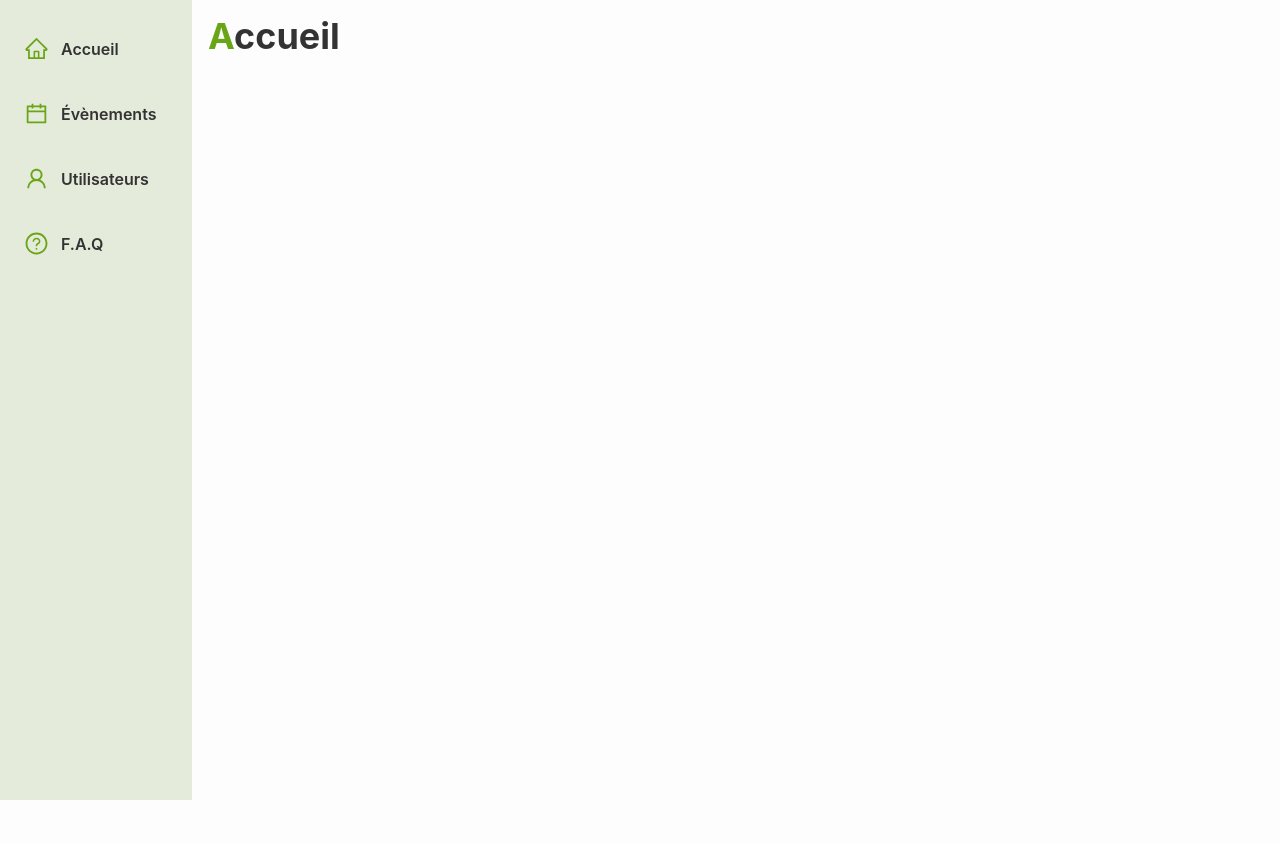
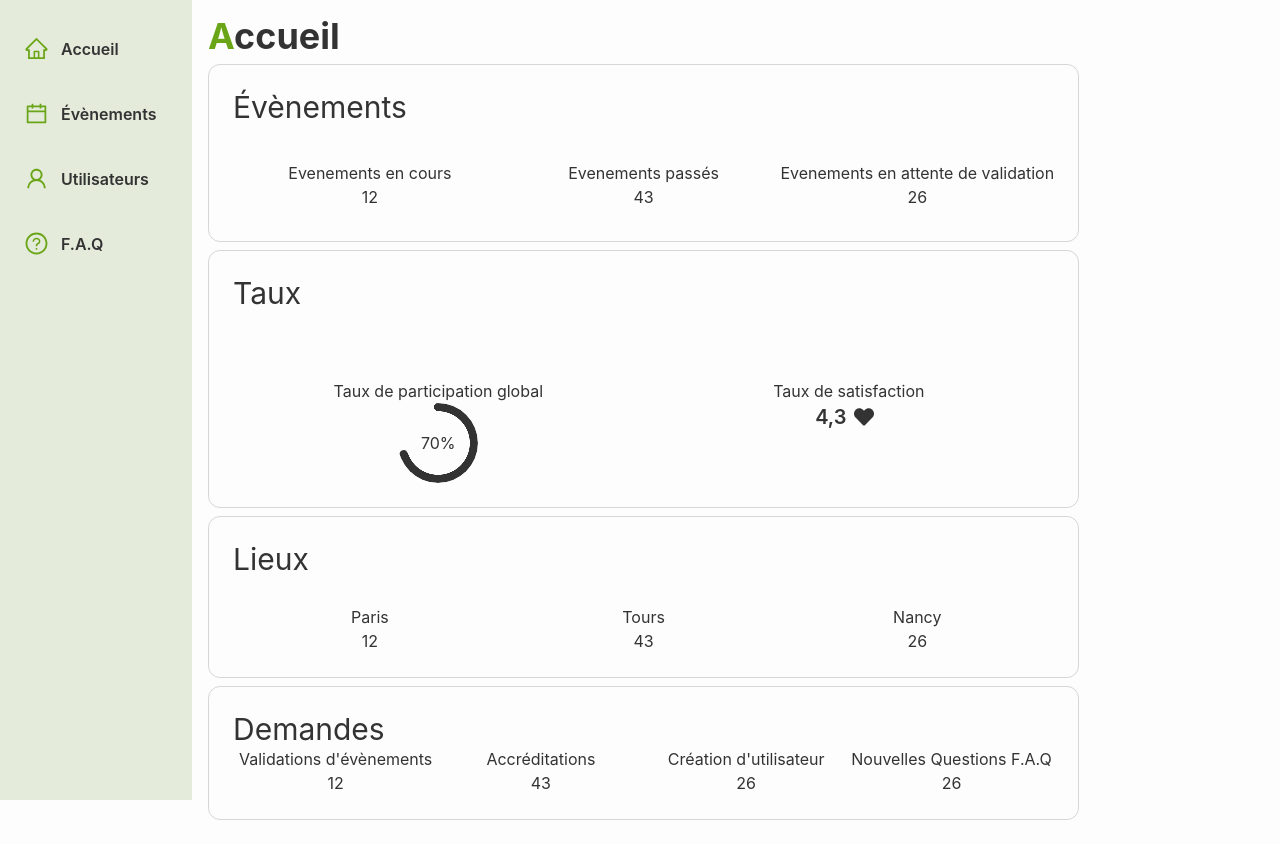
Before and after one commit to ElDucche/Amie-Dashboard, a Next.js app: page / in a window 1280 px wide. Before the commit the page ends 800 px from the top, so only its background shows below. Built offline with nearby package versions, Linux system fonts and the light colour scheme.

Commit message:
Bug firefox detecté

```diff
--- a/app/events/[id]/page.tsx
+++ /dev/null
@@ -1,16 +0,0 @@
-import Link from 'next/link';
-import { EventForm } from '../../../components/Event/EventForm';
-
-async function Event({params} : {params : {id : number}}) {
-    const event = await fetch(`https://mockend.com/ElDucche/Amie-Dashboard/events/${params.id}`)
-    .then(res => res.json());
-    console.log(event);
-  return (
-    <div>
-        <Link href={'/events/'} className="pb-6 text-primary hover:before:content-['<'] hover:before:mr-2 hover:before:p-1">Retour</Link>
-        <EventForm event={event} />
-    </div>
-  )
-}
-
-export default Event
--- a/app/events/page.tsx
+++ b/app/events/page.tsx
@@ -1,7 +1,7 @@
 import Title from "../../components/layout/Title";
-import Link from "next/link";
 import EventCard from "../../components/EventCard";
 import { Evenment } from "../../typing";
+import { ModifyEventButton } from "../../components/layout/ModifyEventButton";
 
 const fetchEvent = async () => {
   const res = await fetch("https://mockend.com/ElDucche/Amie-Dashboard/events")
@@ -23,9 +23,9 @@ export default async function Events() {
         </div>
           <div className="mt-4 grid grid-cols-1 md:grid-cols-2 lg:grid-cols-3 xl:grid-cols-4 gap-4">
             {events.map((event) => (
-              <Link href={`/events/${event.id}`} key={event.id}>
-                <EventCard img={event.cover} name={event.title} date={event.createdAt} place={event.place} peoples={event.entrant} />
-              </Link>
+              <div key={event.id}>
+                <EventCard event={event} />
+              </div>
             ))}
           </div>
       </div>
--- a/app/page.tsx
+++ b/app/page.tsx
@@ -1,9 +1,83 @@
 import Title from "../components/layout/Title";
+import { FaHeart } from 'react-icons/fa'
 
 export default function Home() {
     return (
-    <div>
+    <div className="gap-6">
         <Title>Accueil</Title>
+        <div className="grid grid-cols-3 grid-rows-2 p-6 border border-neutral/20 rounded-xl my-2">
+            <h1 className="col-span-3 text-3xl h-16">Évènements</h1>
+            <div className=" place-self-center text-center">
+                <h3>Evenements en cours</h3>
+                {/* To Do : afficher le nombre d'évenèments dont la date n'est pas passé */}
+                <span> 12 </span>
+            </div>
+            <div className=" place-self-center text-center">
+                <h3>Evenements passés</h3>
+                {/* To Do : afficher le nombre d'évenèments dont la date est passé */}
+                <span> 43 </span>
+            </div>
+            <div className=" place-self-center text-center">
+                <h3>Evenements en attente de validation</h3>
+                {/* To Do : afficher le nombre d'évenèments dont le status est 'En cours' */}
+                <span className="place-items-center"> 26 </span>
+            </div>
+        </div>
+        <div className="grid grid-cols-2 grid-rows-2  p-6 border border-neutral/20 rounded-xl my-2">
+            <h1 className=" col-span-2 text-3xl h-16">Taux</h1>
+            <div className="text-center">
+                <h3>Taux de participation global</h3>
+                {/* To Do : afficher la valeur de (tous les participant ÷ nombre d'event / 1000 x) 100 */}
+                <div className="radial-progress" style={{"--value": 70}}>70%</div>
+            </div>
+            <div className=" text-center">
+                <h3>Taux de satisfaction</h3>
+                {/* To Do : afficher la note moyenne des évènements passés */}
+                <span className="flex items-center justify-center text-xl font-semibold place-self-center"> 4,3 <FaHeart className="mx-2"/> </span>
+            </div>
+        </div>
+        <div className="grid grid-cols-3  p-6 border border-neutral/20 rounded-xl my-2">
+        <h1 className=" col-span-3 text-3xl h-16">Lieux</h1>
+            <div className=" place-self-center text-center">
+                <h3>Paris</h3>
+                {/* To Do : afficher le nombre d'évenèments dont la date n'est pas passé */}
+                <span> 12 </span>
+            </div>
+            <div className=" place-self-center text-center">
+                <h3>Tours</h3>
+                {/* To Do : afficher le nombre d'évenèments dont la date est passé */}
+                <span> 43 </span>
+            </div>
+            <div className=" place-self-center text-center">
+                <h3>Nancy</h3>
+                {/* To Do : afficher le nombre d'évenèments dont le status est 'En cours' */}
+                <span className="place-items-center"> 26 </span>
+            </div>
+        </div>
+        <div className="grid grid-cols-4  p-6 border border-neutral/20 rounded-xl my-2">
+        <h1 className=" col-span-4 text-3xl">Demandes</h1>
+            <div className=" place-self-center text-center">
+                <h3>Validations d'évènements</h3>
+                {/* To Do : afficher le nombre d'évenèments dont la date n'est pas passé */}
+                <span> 12 </span>
+            </div>
+            <div className=" place-self-center text-center">
+                <h3>Accréditations</h3>
+                {/* To Do : afficher le nombre d'évenèments dont la date est passé */}
+                <span> 43 </span>
+            </div>
+            <div className=" place-self-center text-center">
+                <h3>Création d'utilisateur</h3>
+                {/* To Do : afficher le nombre d'évenèments dont le status est 'En cours' */}
+                <span className="place-items-center"> 26 </span>
+            </div>
+            <div className=" place-self-center text-center">
+                <h3>Nouvelles Questions F.A.Q</h3>
+                {/* To Do : afficher le nombre d'évenèments dont le status est 'En cours' */}
+                <span className="place-items-center"> 26 </span>
+            </div>
+        </div>
+
     </div>
     )
 }
--- a/app/users/[id]/page.tsx
+++ /dev/null
@@ -1,16 +0,0 @@
-import React, { use } from 'react'
-import { UserForm } from '../../../components/User/UserForm';
-
-async function User({params}: {params :{ id : number}}) {
-    const user = await fetch(`https://mockend.com/ElDucche/Amie-Dashboard/users/${params.id}`)
-    .then(res => res.json());
-
-    if (!user) {
-        return <p> User n°{params.id} doesn't exist !</p>
-    }
-  return (
-    <UserForm user={user} />
-  )
-}
-
-export default User
--- a/components/Event/EventForm.tsx
+++ b/components/Event/EventForm.tsx
@@ -8,17 +8,17 @@ import {GiTeacher} from 'react-icons/gi'
 
 export const EventForm = ({event}: {event: Evenment}) => {
   return (
-    <form className='grid gap-2 md:ml-6 p-2 border border-neutral/20 rounded-xl'>
-        <img src={event.cover} className="w-72 h-32 rounded-xl object-cover" />
+    <form className='grid gap-2 p-2 rounded-xl m-auto'>
+        <img src={event.cover} className="w-full h-32 rounded-xl object-cover" />
         <input
-            className='input input-bordered text-xl font-medium ml-2 my-2 first-letter:capitalize'
+            className='input input-bordered text-xl font-medium my-2 first-letter:capitalize'
             defaultValue={event.title}
 
         />
         <label className=''>
-        <div className="form-control flex items-center">
-            <div className="input-group">
-                <select className="select select-bordered" id='selector'>
+        <div className="flex items-center justify-between">
+            <div className="">
+                <select className="select select-bordered w-44 text-center" id='selector'>
                     <option disabled selected value={"Security"}><Tag type={event.category}/></option>
                     <option value={"Security"}><Tag type="Security"/></option>
                     <option value={"Game"}><Tag type="Game" /></option>
@@ -54,8 +54,7 @@ export const EventForm = ({event}: {event: Evenment}) => {
                 defaultValue={'Jonh Doe'}
             />
         </label>
-
-        {/* <button className='btn btn-primary' type='submit'>Modifier</button> */}
+        <button className='btn btn-primary' type='submit'>Modifier</button>
     </form>
   )
 }
--- a/components/layout/FormDialog.tsx
+++ /dev/null
@@ -1,16 +0,0 @@
-'use client'
-import { useState } from 'react'
-import { Dialog } from '@headlessui/react'
-
-export const FormDialog = ({children}: {children: React.ReactNode;}) => {
-    const [isOpen, setIsOpen] = useState(true);
-  return (
-    <Dialog open={isOpen} onClose={setIsOpen} className="fixed inset-0 bg-white/60 backdrop-blur-sm overflow-auto">
-        <div className="fixed inset-0 flex items-center justify-center p-4">
-        <Dialog.Panel className="w-full max-w-sm rounded-xl ring-1 ring-neutral/10 bg-white p-6 shadow-xl">
-          {children}
-        </Dialog.Panel>
-      </div>
-    </Dialog>
-  )
-}
--- a/components/layout/ModifyButton.tsx
+++ /dev/null
@@ -1,12 +0,0 @@
-'use client'
-
-import {BsPencilSquare} from 'react-icons/bs'
-import { User } from '../../typing'
-import { UserForm } from '../User/UserForm'
-
-
-export const ModifyButton = ({user} : {user : User}) => {
-  return (
-    <button onClick={() => <UserForm user={user} />} className='invisible group-hover:visible hover:bg-neutral hover:text-base-100 p-2 rounded-xl transition-all'><BsPencilSquare className="w-8 h-8" /></button>
-  )
-}
--- /dev/null
+++ b/components/layout/ModifyEventButton.tsx
@@ -0,0 +1,28 @@
+'use client'
+
+import { useState } from 'react'
+import {BsPencilSquare} from 'react-icons/bs'
+import { Evenment } from '../../typing'
+import { EventForm } from '../Event/EventForm'
+import { Dialog } from '@headlessui/react'
+
+export const ModifyEventButton = ({event}: {event: Evenment}) => {
+    const [isOpen, setIsOpen] = useState(false)
+    const handleClick = () => {
+      setIsOpen(true)
+      console.log("Bouton cliqué")
+      console.log("isOpen status : " + isOpen)
+    }
+  return (
+    <div className='absolute top-1/2 left-1/2 transform -translate-x-1/2 -translate-y-1/2 hidden group-hover:block'>
+      <button onClick={handleClick} className='hover:bg-neutral hover:text-base-100 p-2 rounded-xl transition-all flex flex-col items-center'><BsPencilSquare className="w-8 h-8" /><p className='text-sm'>Modifier</p></button>
+      <Dialog open={isOpen} onClose={setIsOpen} className="fixed inset-0 bg-white/60 backdrop-blur-sm overflow-auto">
+        <Dialog.Overlay className="fixed inset-0 flex items-center justify-center p-4">
+          <Dialog.Panel className="w-full max-w-sm rounded-xl ring-1 ring-neutral/10 bg-white p-6 shadow-xl">
+            <EventForm event={event}/>
+          </Dialog.Panel>
+        </Dialog.Overlay>
+      </Dialog>
+    </div>
+  )
+}
--- /dev/null
+++ b/components/layout/ModifyUserButton.tsx
@@ -0,0 +1,28 @@
+'use client'
+
+import { useState } from 'react'
+import {BsPencilSquare} from 'react-icons/bs'
+import { User } from '../../typing'
+import { UserForm } from '../User/UserForm'
+import { Dialog } from '@headlessui/react'
+
+export const ModifyUserButton = ({user}: {user: User}) => {
+    const [isOpen, setIsOpen] = useState(false)
+    const handleClick = () => {
+      setIsOpen(true)
+      console.log("Bouton cliqué")
+      console.log("isOpen status : " + isOpen)
+    }
+  return (
+    <div>
+      <button onClick={handleClick} className='invisible group-hover:visible hover:bg-neutral hover:text-base-100 p-2 rounded-xl transition-all'><BsPencilSquare className="w-8 h-8" /></button>
+      <Dialog open={isOpen} onClose={setIsOpen} className="fixed inset-0 bg-white/60 backdrop-blur-sm overflow-auto">
+        <Dialog.Overlay className="fixed inset-0 flex items-center justify-center p-4">
+          <Dialog.Panel className="w-full max-w-sm rounded-xl ring-1 ring-neutral/10 bg-white p-6 shadow-xl">
+            <UserForm user={user}/>
+          </Dialog.Panel>
+        </Dialog.Overlay>
+      </Dialog>
+    </div>
+  )
+}
--- a/styles/globals.css
+++ b/styles/globals.css
@@ -12,7 +12,7 @@
     @apply bg-secondary;
 }
 
-@layer {
+@layer components {
     .tag {
         @apply w-24 h-10 rounded-full text-base-100 flex items-center justify-evenly;
     }
```
Also changed, not shown: app/users/page.tsx (+5 -7 lines), components/EventCard.tsx (+15 -10 lines).
